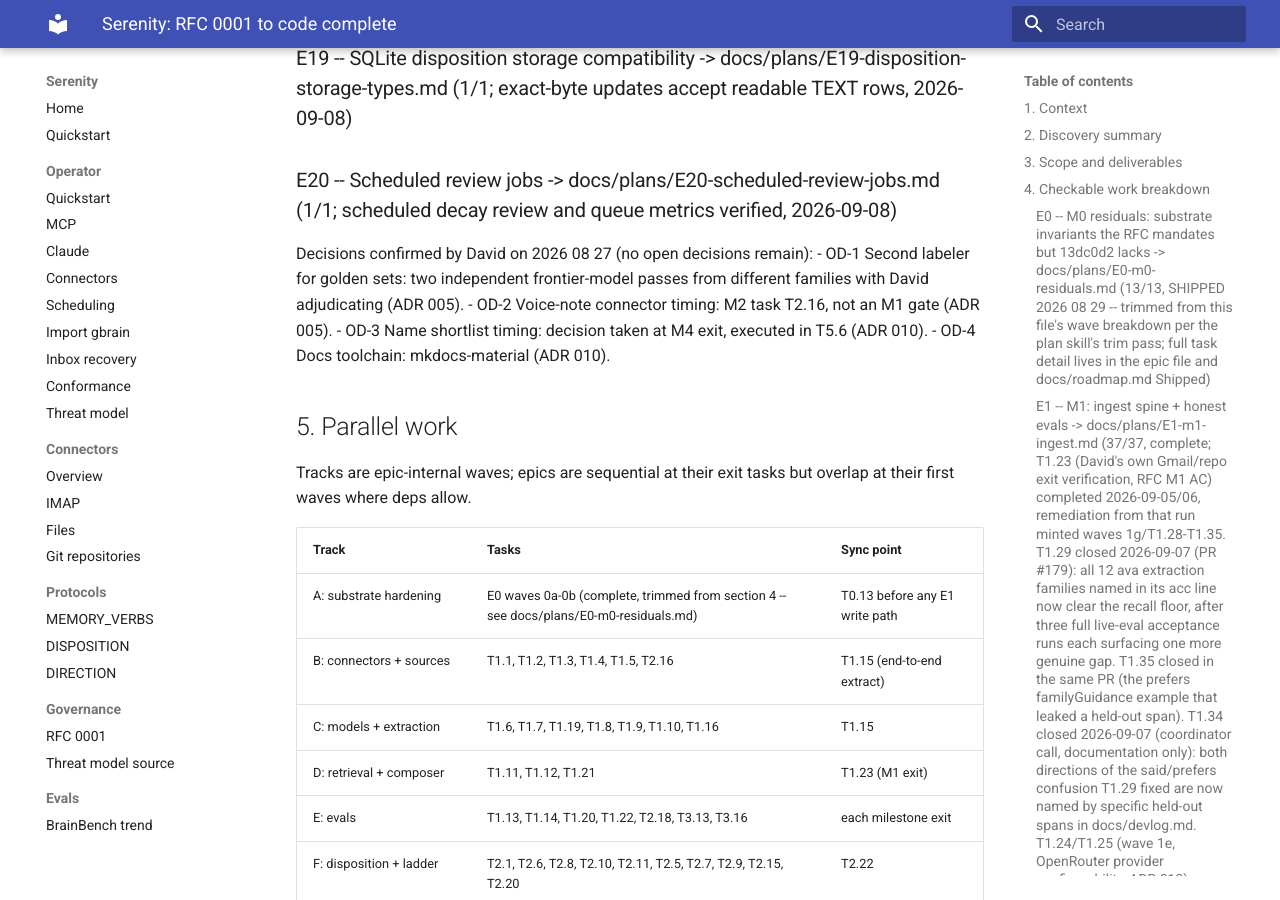
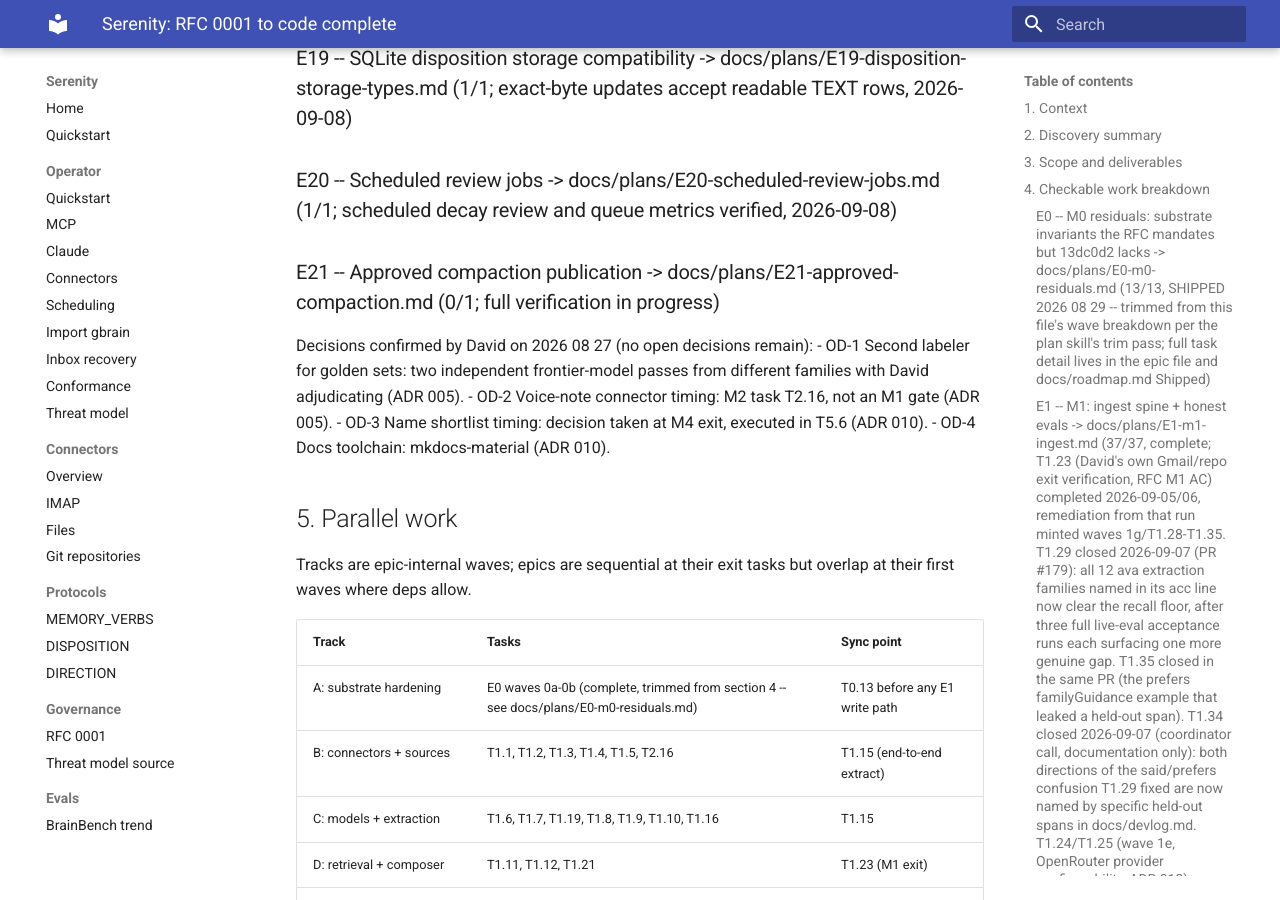
Before and after one commit to sirerun/serenity, an MkDocs documentation site: the page built from docs/plan.md, in a window 1280 px wide and 900 px high, scrolled down 10973 px. Built offline with MkDocs 1.6.1 and Material for MkDocs 9.7.7, drawn with Linux system fonts in a browser that asks for light colours.

Commit message:
docs: track compaction publication audit

```diff
--- a/docs/plan.md
+++ b/docs/plan.md
@@ -78,6 +78,8 @@ Out of scope: Flutter app (v1.1), Graph email, ANN index, multi-principal enforc
 ### E19 -- SQLite disposition storage compatibility -> docs/plans/E19-disposition-storage-types.md (1/1; exact-byte updates accept readable TEXT rows, 2026-09-08)
 
 ### E20 -- Scheduled review jobs -> docs/plans/E20-scheduled-review-jobs.md (1/1; scheduled decay review and queue metrics verified, 2026-09-08)
+
+### E21 -- Approved compaction publication -> docs/plans/E21-approved-compaction.md (0/1; full verification in progress)
 
 Decisions confirmed by David on 2026 08 27 (no open decisions remain):
 - OD-1 Second labeler for golden sets: two independent frontier-model passes from different families with David adjudicating (ADR 005).
```
